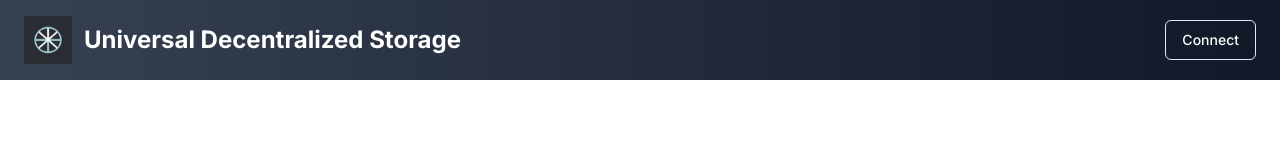
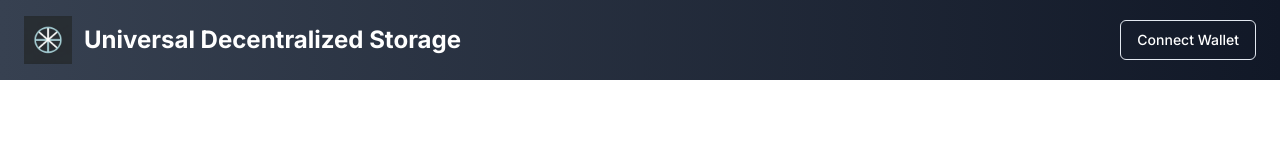
Before and after one commit to unid-store/dapp, a Next.js app: page / in a window 1280 px wide. Shown: the top 160 px of the page. Built offline with nearby package versions, Linux system fonts and the light colour scheme.

Commit message:
change btn label.

```diff
--- a/components/Header.tsx
+++ b/components/Header.tsx
@@ -11,7 +11,7 @@ const Header = () => {
         </h1>
       </div>
       {/* <NotImplAlert> */}
-      <Button variant={"outline"}>Connect</Button>
+      <Button variant={"outline"}>Connect Wallet</Button>
       {/* </NotImplAlert> */}
     </header>
   );
```
